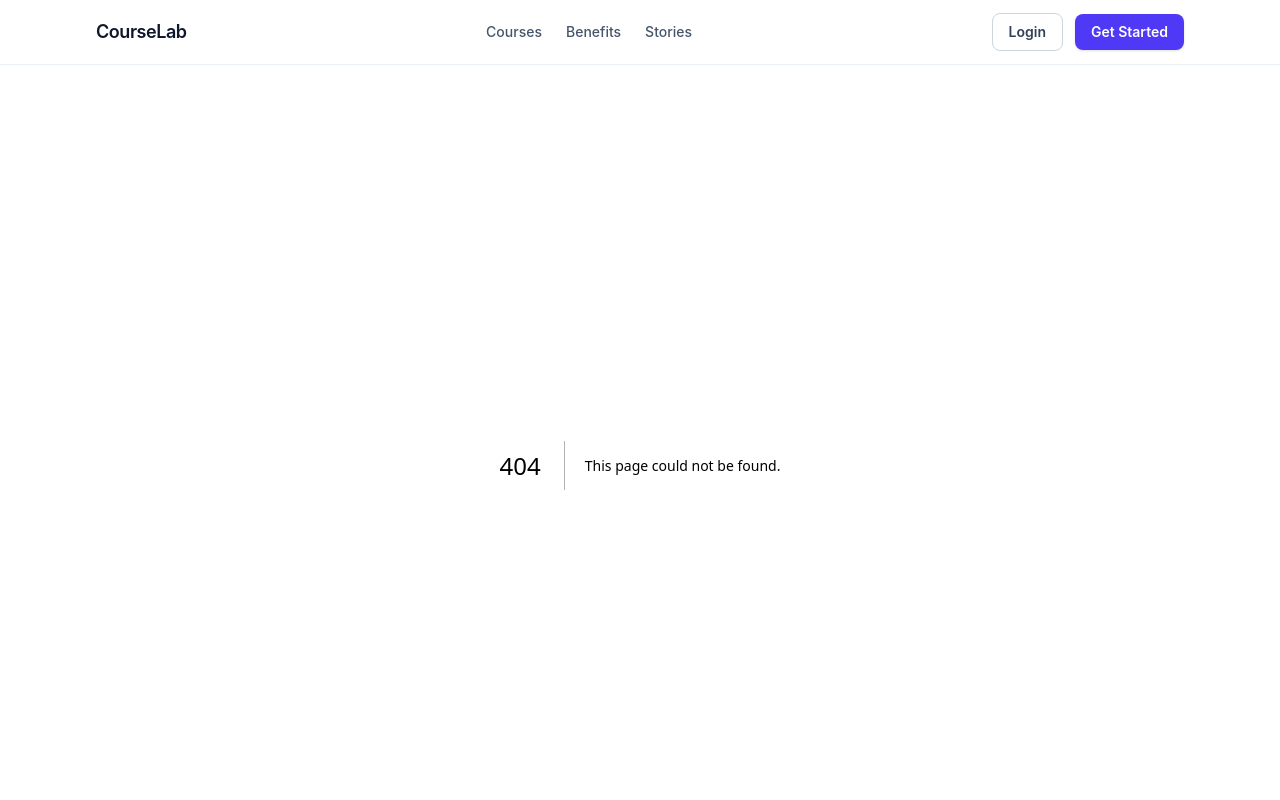
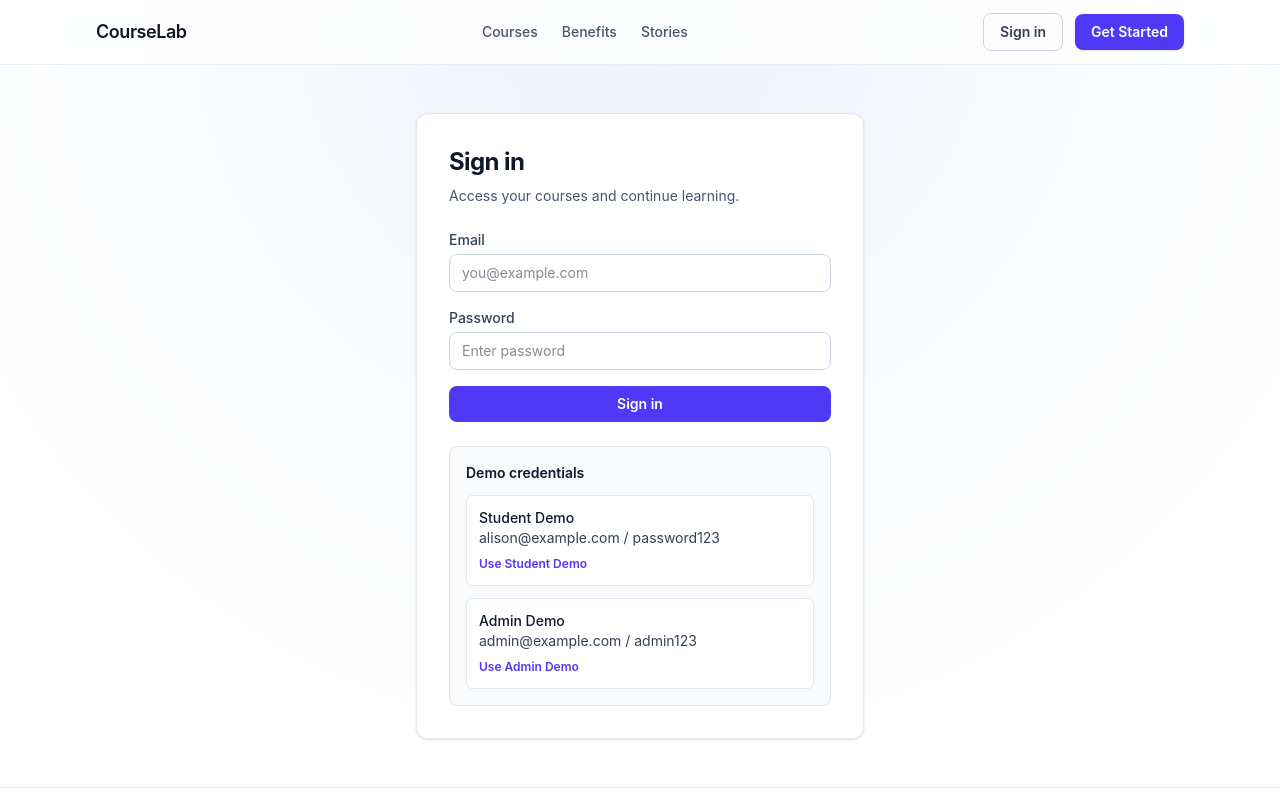
Before and after one commit to karmando05/Lakshmi_ui, a Next.js app: page /sign-in in a window 1280 px wide. Before the commit this address had no page. Shown: the top 800 px of the page. Built offline with nearby package versions, Linux system fonts and the light colour scheme.

Commit message:
Implement complete mock sign-in flow with validation

```diff
--- a/app/login/page.tsx
+++ b/app/login/page.tsx
@@ -3,14 +3,24 @@
 import { useRouter } from "next/navigation";
 import { FormEvent, useEffect, useState } from "react";
 import { useAuth } from "../../components/providers/AuthProvider";
-import { MOCK_USERS } from "../../lib/data/mock/users";
+
+import {
+  type SignInFormErrors,
+  type SignInFormValues,
+  validateSignInForm,
+} from "../../lib/auth/sign-in-validation";
+
+type FormTouched = Partial<Record<keyof SignInFormValues, boolean>>;
 
 export default function LoginPage() {
   const router = useRouter();
   const { isAuthenticated, role, login } = useAuth();
-  const [email, setEmail] = useState("");
-  const [password, setPassword] = useState("");
-  const [errorMessage, setErrorMessage] = useState("");
+  const [formValues, setFormValues] = useState<SignInFormValues>({ email: "", password: "" });
+  const [formTouched, setFormTouched] = useState<FormTouched>({});
+  const [submitError, setSubmitError] = useState("");
+  const [isSubmitting, setIsSubmitting] = useState(false);
+
+  const formErrors: SignInFormErrors = validateSignInForm(formValues);
 
   useEffect(() => {
     if (!isAuthenticated) {
@@ -25,21 +35,48 @@ export default function LoginPage() {
     router.replace("/dashboard");
   }, [isAuthenticated, role, router]);
 
+  function markFieldTouched(name: keyof SignInFormValues): void {
+    setFormTouched((prevState) => ({ ...prevState, [name]: true }));
+  }
+
+  function updateField(name: keyof SignInFormValues, value: string): void {
+    setFormValues((prevState) => ({ ...prevState, [name]: value }));
+
+    if (submitError) {
+      setSubmitError("");
+    }
+
+    if (!formTouched[name] && value.trim().length > 0) {
+      markFieldTouched(name);
+    }
+  }
+
+  function autofillCredentials(email: string, password: string): void {
+    setFormValues({ email, password });
+    setFormTouched({ email: true, password: true });
+    setSubmitError("");
+  }
+
   function handleSubmit(event: FormEvent<HTMLFormElement>) {
     event.preventDefault();
 
-    const isValidLogin = login(email, password);
+    setFormTouched({ email: true, password: true });
+    setSubmitError("");
 
-    if (!isValidLogin) {
-      setErrorMessage("Invalid email or password");
+    if (formErrors.email || formErrors.password) {
       return;
     }
 
-    setErrorMessage("");
+    setIsSubmitting(true);
+    const authenticatedUser = login(formValues.email, formValues.password);
+    setIsSubmitting(false);
 
-    const matchedUser = MOCK_USERS.find((user) => user.email === email.trim().toLowerCase());
+    if (!authenticatedUser) {
+      setSubmitError("Invalid email or password");
+      return;
+    }
 
-    if (matchedUser?.role === "admin") {
+    if (authenticatedUser.role === "admin") {
       router.push("/admin");
       return;
     }
@@ -47,21 +84,13 @@ export default function LoginPage() {
     router.push("/dashboard");
   }
 
-  function autofillCredentials(nextEmail: string, nextPassword: string) {
-    setEmail(nextEmail);
-    setPassword(nextPassword);
-    setErrorMessage("");
-  }
-
   return (
     <section className="flex min-h-[calc(100vh-8rem)] items-center justify-center px-4 py-12 sm:px-6 lg:px-8">
       <div className="w-full max-w-md rounded-xl border border-slate-200 bg-white p-6 shadow-sm sm:p-8">
-        <h1 className="text-2xl font-bold tracking-tight text-slate-900">Login</h1>
-        <p className="mt-2 text-sm text-slate-600">
-          Sign in with one of the mock users or your entered mock credentials.
-        </p>
+        <h1 className="text-2xl font-bold tracking-tight text-slate-900">Sign in</h1>
+        <p className="mt-2 text-sm text-slate-600">Access your courses and continue learning.</p>
 
-        <form className="mt-6 space-y-4" onSubmit={handleSubmit}>
+        <form className="mt-6 space-y-4" onSubmit={handleSubmit} noValidate>
           <div>
             <label htmlFor="email" className="mb-1 block text-sm font-medium text-slate-700">
               Email
@@ -69,12 +98,17 @@ export default function LoginPage() {
             <input
               id="email"
               type="email"
-              value={email}
-              onChange={(event) => setEmail(event.target.value)}
-              className="w-full rounded-lg border border-slate-300 px-3 py-2 text-sm text-slate-900 outline-none ring-indigo-200 transition focus:border-indigo-500 focus:ring"
+              value={formValues.email}
+              onChange={(event) => updateField("email", event.target.value)}
+              onBlur={() => markFieldTouched("email")}
+              aria-invalid={Boolean(formTouched.email && formErrors.email)}
+              className="w-full rounded-lg border border-slate-300 px-3 py-2 text-sm text-slate-900 outline-none ring-indigo-200 transition focus:border-indigo-500 focus:ring aria-[invalid=true]:border-rose-300 aria-[invalid=true]:ring-rose-200"
               placeholder="you@example.com"
-              required
+              disabled={isSubmitting}
             />
+            {formTouched.email && formErrors.email ? (
+              <p className="mt-1 text-sm font-medium text-rose-600">{formErrors.email}</p>
+            ) : null}
           </div>
 
           <div>
@@ -84,26 +118,32 @@ export default function LoginPage() {
             <input
               id="password"
               type="password"
-              value={password}
-              onChange={(event) => setPassword(event.target.value)}
-              className="w-full rounded-lg border border-slate-300 px-3 py-2 text-sm text-slate-900 outline-none ring-indigo-200 transition focus:border-indigo-500 focus:ring"
+              value={formValues.password}
+              onChange={(event) => updateField("password", event.target.value)}
+              onBlur={() => markFieldTouched("password")}
+              aria-invalid={Boolean(formTouched.password && formErrors.password)}
+              className="w-full rounded-lg border border-slate-300 px-3 py-2 text-sm text-slate-900 outline-none ring-indigo-200 transition focus:border-indigo-500 focus:ring aria-[invalid=true]:border-rose-300 aria-[invalid=true]:ring-rose-200"
               placeholder="Enter password"
-              required
+              disabled={isSubmitting}
             />
+            {formTouched.password && formErrors.password ? (
+              <p className="mt-1 text-sm font-medium text-rose-600">{formErrors.password}</p>
+            ) : null}
           </div>
 
-          {errorMessage && <p className="text-sm font-medium text-rose-600">{errorMessage}</p>}
+          {submitError ? <p className="text-sm font-medium text-rose-600">{submitError}</p> : null}
 
           <button
             type="submit"
-            className="w-full rounded-lg bg-indigo-600 px-4 py-2 text-sm font-semibold text-white transition-colors hover:bg-indigo-500"
+            disabled={isSubmitting}
+            className="w-full rounded-lg bg-indigo-600 px-4 py-2 text-sm font-semibold text-white transition-colors hover:bg-indigo-500 disabled:cursor-not-allowed disabled:bg-indigo-300"
           >
-            Login
+            {isSubmitting ? "Signing in..." : "Sign in"}
           </button>
         </form>
 
         <div className="mt-6 rounded-lg border border-slate-200 bg-slate-50 p-4">
-          <h2 className="text-sm font-semibold text-slate-900">Quick access</h2>
+          <h2 className="text-sm font-semibold text-slate-900">Demo credentials</h2>
           <div className="mt-3 space-y-3 text-sm text-slate-700">
             <div className="rounded-md border border-slate-200 bg-white p-3">
               <p className="font-medium text-slate-900">Student Demo</p>
@@ -113,7 +153,7 @@ export default function LoginPage() {
                 className="mt-2 text-xs font-semibold text-indigo-600 hover:text-indigo-500"
                 onClick={() => autofillCredentials("alison@example.com", "password123")}
               >
-                Login as Student
+                Use Student Demo
               </button>
             </div>
             <div className="rounded-md border border-slate-200 bg-white p-3">
@@ -124,7 +164,7 @@ export default function LoginPage() {
                 className="mt-2 text-xs font-semibold text-indigo-600 hover:text-indigo-500"
                 onClick={() => autofillCredentials("admin@example.com", "admin123")}
               >
-                Login as Admin
+                Use Admin Demo
               </button>
             </div>
           </div>
--- /dev/null
+++ b/app/sign-in/page.tsx
@@ -0,0 +1 @@
+export { default } from "../login/page";
--- a/components/Header.tsx
+++ b/components/Header.tsx
@@ -16,7 +16,7 @@ export function Header() {
 
   function handleLogout() {
     logout();
-    router.push("/login");
+    router.push("/sign-in");
   }
 
   return (
@@ -41,10 +41,10 @@ export function Header() {
         <div className="flex items-center gap-3">
           {!isAuthenticated && (
             <Link
-              href="/login"
+              href="/sign-in"
               className="rounded-lg border border-slate-300 px-4 py-2 text-sm font-semibold text-slate-700 transition-colors hover:border-indigo-300 hover:text-indigo-600"
             >
-              Login
+              Sign in
             </Link>
           )}
 
@@ -64,7 +64,7 @@ export function Header() {
                 onClick={handleLogout}
                 className="rounded-lg border border-slate-300 px-3 py-2 text-sm font-semibold text-slate-700 transition-colors hover:border-indigo-300 hover:text-indigo-600"
               >
-                Logout
+                Sign out
               </button>
             </>
           )}
@@ -85,7 +85,7 @@ export function Header() {
                 onClick={handleLogout}
                 className="rounded-lg border border-slate-300 px-3 py-2 text-sm font-semibold text-slate-700 transition-colors hover:border-indigo-300 hover:text-indigo-600"
               >
-                Logout
+                Sign out
               </button>
             </>
           )}
--- a/components/admin/AdminShell.tsx
+++ b/components/admin/AdminShell.tsx
@@ -37,7 +37,7 @@ export function AdminShell({ children }: { children: ReactNode }) {
 
   function handleLogout() {
     logout();
-    router.push("/login");
+    router.push("/sign-in");
   }
 
   return (
@@ -105,7 +105,7 @@ export function AdminShell({ children }: { children: ReactNode }) {
                   className="rounded-md border border-slate-300 px-3 py-2 text-sm font-medium text-slate-700 hover:bg-slate-100"
                   onClick={handleLogout}
                 >
-                  Logout
+                  Sign out
                 </button>
               </div>
             </header>
--- a/components/auth/ProtectedRoute.tsx
+++ b/components/auth/ProtectedRoute.tsx
@@ -19,7 +19,7 @@ export function ProtectedRoute({ children, requiredRole }: ProtectedRouteProps)
     }
 
     if (!isAuthenticated) {
-      router.replace("/login");
+      router.replace("/sign-in");
       return;
     }
 
--- a/components/providers/AuthProvider.tsx
+++ b/components/providers/AuthProvider.tsx
@@ -15,7 +15,7 @@ type AuthContextValue = {
   isAuthenticated: boolean;
   role: MockUserRole | null;
   isReady: boolean;
-  login: (email: string, password: string) => boolean;
+  login: (email: string, password: string) => AuthenticatedUser | null;
   logout: () => void;
 };
 
@@ -31,16 +31,16 @@ export function AuthProvider({ children }: { children: ReactNode }) {
     setIsReady(true);
   }, []);
 
-  function login(email: string, password: string): boolean {
+  function login(email: string, password: string): AuthenticatedUser | null {
     const matchedUser = validateMockCredentials(email, password);
 
     if (!matchedUser) {
-      return false;
+      return null;
     }
 
     saveMockSession(matchedUser);
     setCurrentUser(matchedUser);
-    return true;
+    return matchedUser;
   }
 
   function logout(): void {
--- /dev/null
+++ b/lib/auth/sign-in-validation.ts
@@ -0,0 +1,29 @@
+export type SignInFormValues = {
+  email: string;
+  password: string;
+};
+
+export type SignInFormErrors = Partial<Record<keyof SignInFormValues, string>>;
+
+const EMAIL_PATTERN = /^[^\s@]+@[^\s@]+\.[^\s@]+$/;
+
+export function validateSignInField(name: keyof SignInFormValues, value: string): string {
+  const trimmedValue = value.trim();
+
+  if (!trimmedValue) {
+    return name === "email" ? "Email is required" : "Password is required";
+  }
+
+  if (name === "email" && !EMAIL_PATTERN.test(trimmedValue)) {
+    return "Enter a valid email address";
+  }
+
+  return "";
+}
+
+export function validateSignInForm(values: SignInFormValues): SignInFormErrors {
+  return {
+    email: validateSignInField("email", values.email),
+    password: validateSignInField("password", values.password),
+  };
+}
```
